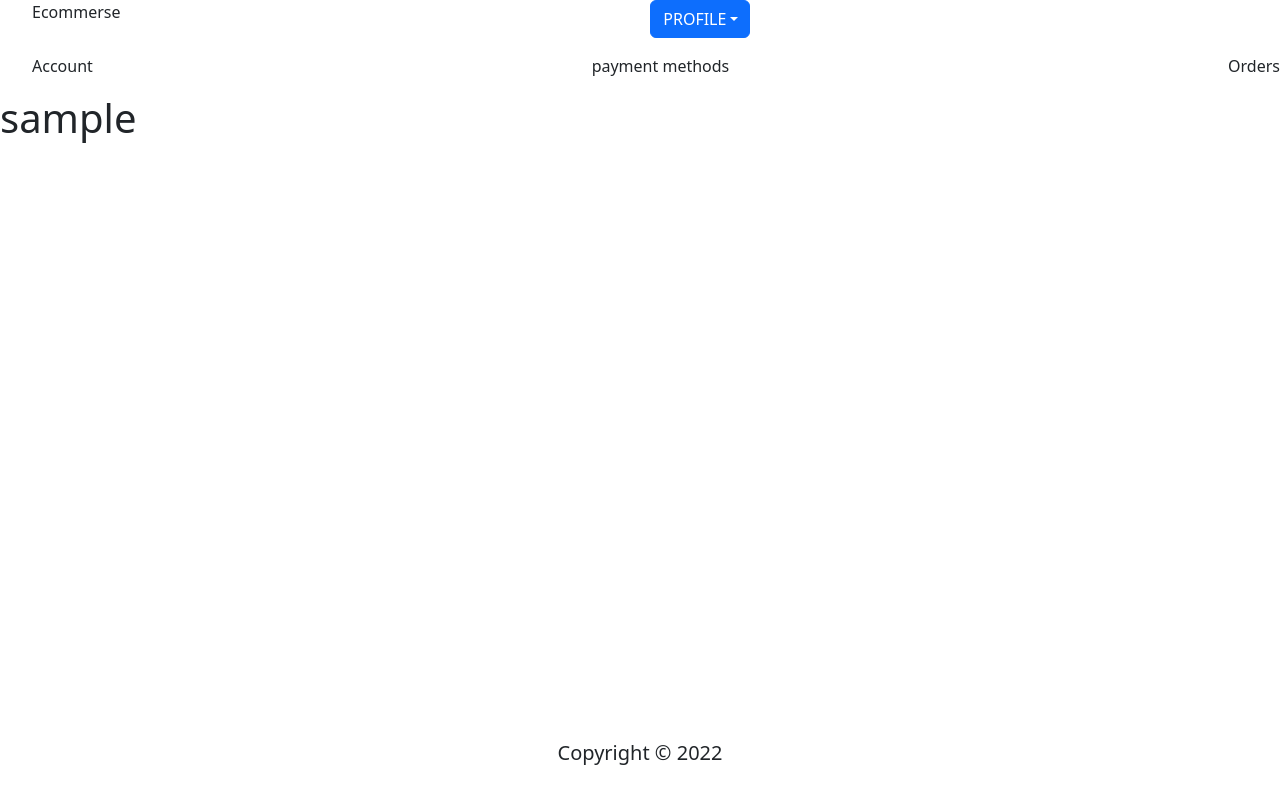
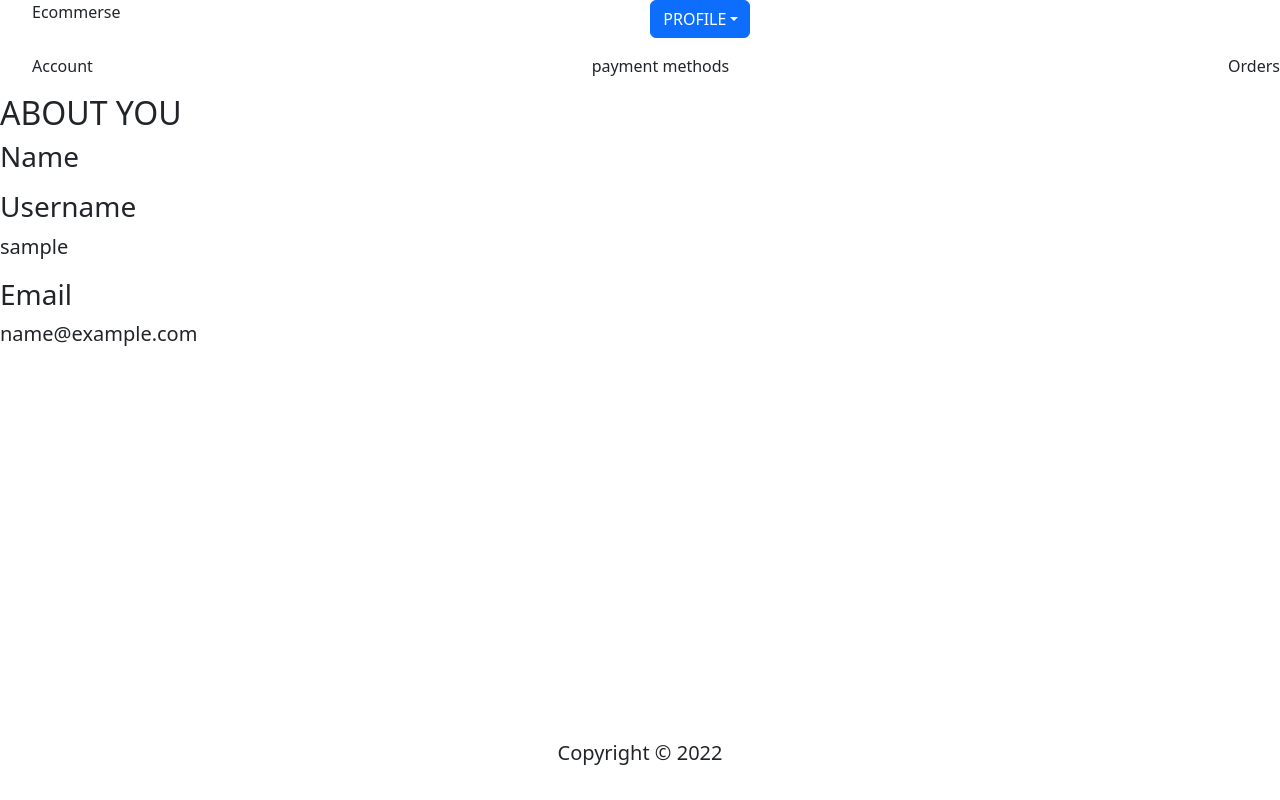
Before and after one commit to michael-prye/Ecommerce-website, a React (Create React App) app in the folder frontend/: page /profile in a window 1280 px wide. Built offline with nearby package versions, Linux system fonts and the light colour scheme; sample sign-in values are in the browser's storage.

Commit message:
Created account-card to display account informaion

```diff
--- a/frontend/src/components/ProfileAccount/ProfileAccount.jsx
+++ b/frontend/src/components/ProfileAccount/ProfileAccount.jsx
@@ -11,8 +11,25 @@ const ProfileAccount = () => {
 
     return (
         <div>
-            <h1>{user.username}</h1>
-            <h1>{user.last_name}</h1>
+            <div className="account-card">
+               <h2>ABOUT YOU</h2>
+               <div className="body">
+                <div className="info-group">
+                    <h3>Name</h3>
+                    <p>{user.first_name} {user.last_name}</p>
+                </div>
+                <div className="info-group">
+                    <h3>Username</h3>
+                    <p>{user.username}</p>
+                </div>
+                <div className="info-group">
+                    <h3>Email</h3>
+                    <p>{user.email}</p>
+                </div>
+
+
+               </div>
+            </div>
         </div>
      );
 }
--- a/frontend/src/pages/HomePage/HomePage.js
+++ b/frontend/src/pages/HomePage/HomePage.js
@@ -34,9 +34,9 @@ const HomePage = () => {
     <div className="container">
       <h1>Home Page for {user.username}!</h1>
       {user.is_employee ?(
+        <h2>is_employee </h2>
+      ):(
         <h2>Customer</h2>
-      ):(
-        <h2>is_employee</h2>
       )}
 
     </div>
```
